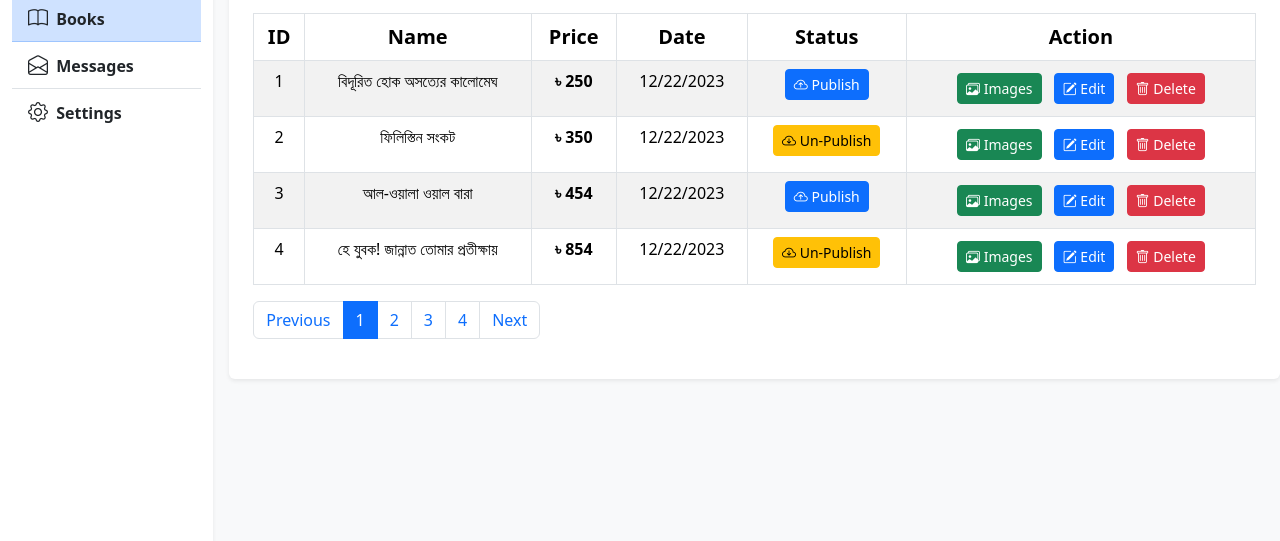
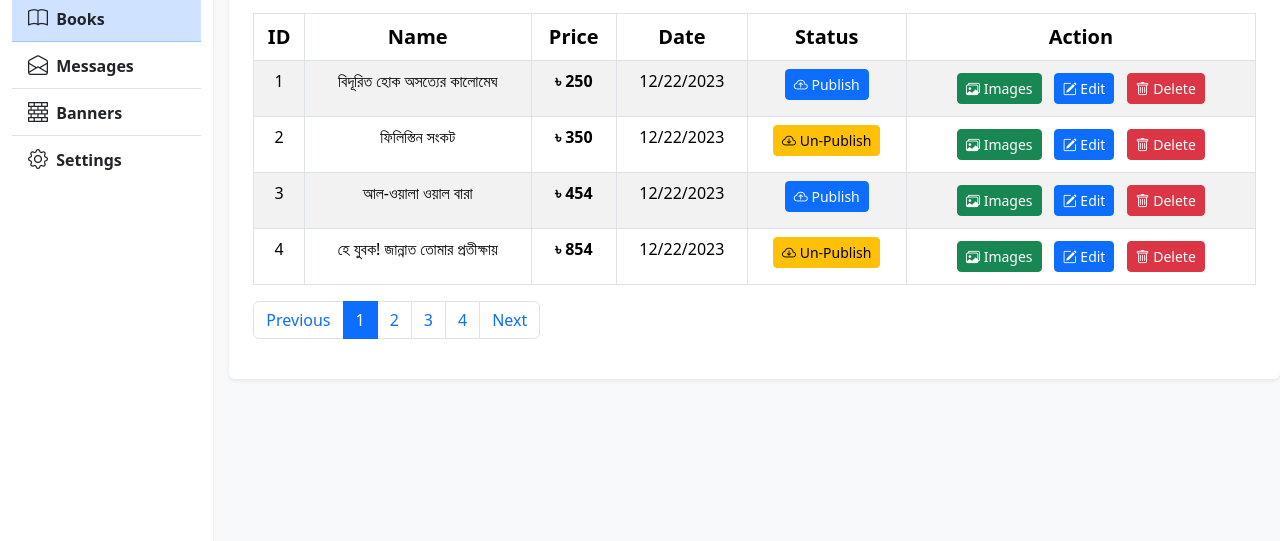
Before and after one commit to code-with-Rashed/book-store-template, a plain HTML site: page admin/books.html in a window 1280 px wide. Shown: the part 259-800 px from the top of the page. Drawn offline with nearby package versions, Linux system fonts and the light colour scheme; a script that the page names is missing.

Commit message:
Banner link added

```diff
--- a/admin/books.html
+++ b/admin/books.html
@@ -66,6 +66,15 @@
                   >
                     <i class="bi bi-envelope-open fs-5 me-1"></i>
                     Messages
+                  </a>
+                </li>
+                <li class="list-group-item">
+                  <a
+                    href="banners.html"
+                    class="text-decoration-none fs-6 text-dark fw-bold text-capitalize d-block"
+                  >
+                    <i class="bi bi-bricks fs-5 me-1"></i>
+                    Banners
                   </a>
                 </li>
                 <li class="list-group-item">
```
Also changed, not shown: admin/message.html (+9 -0 lines).
